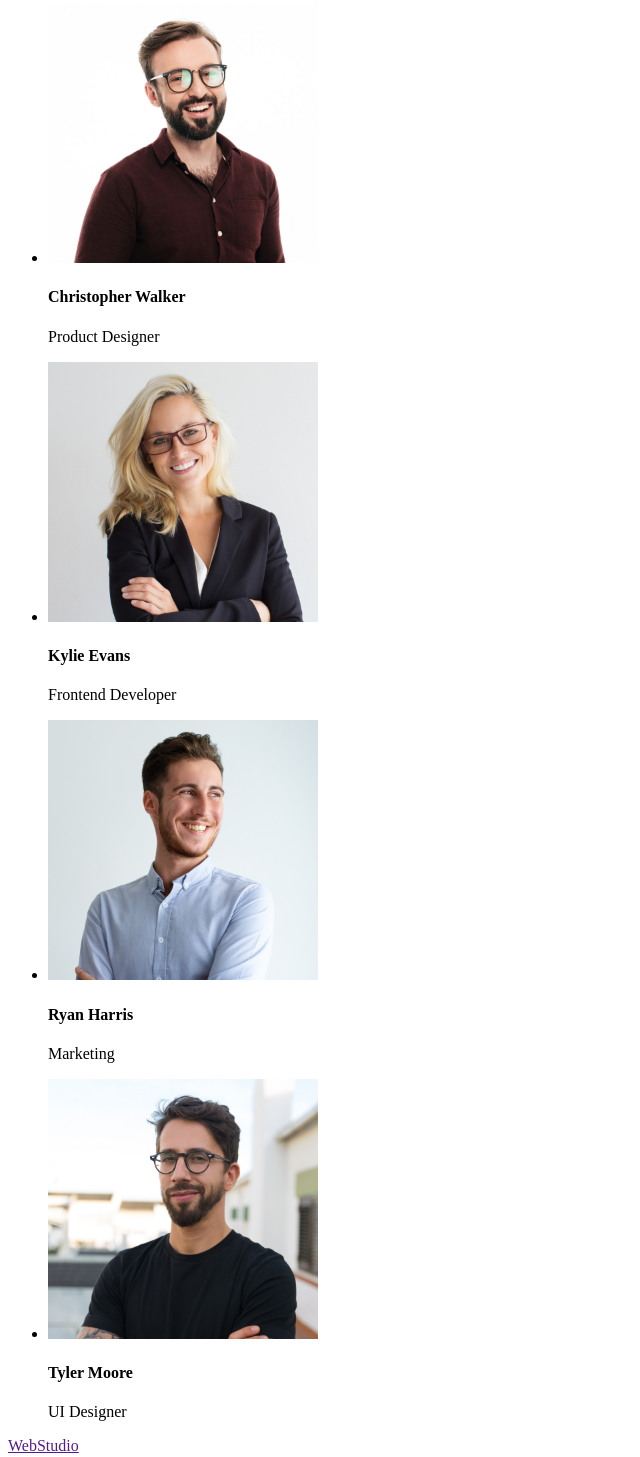
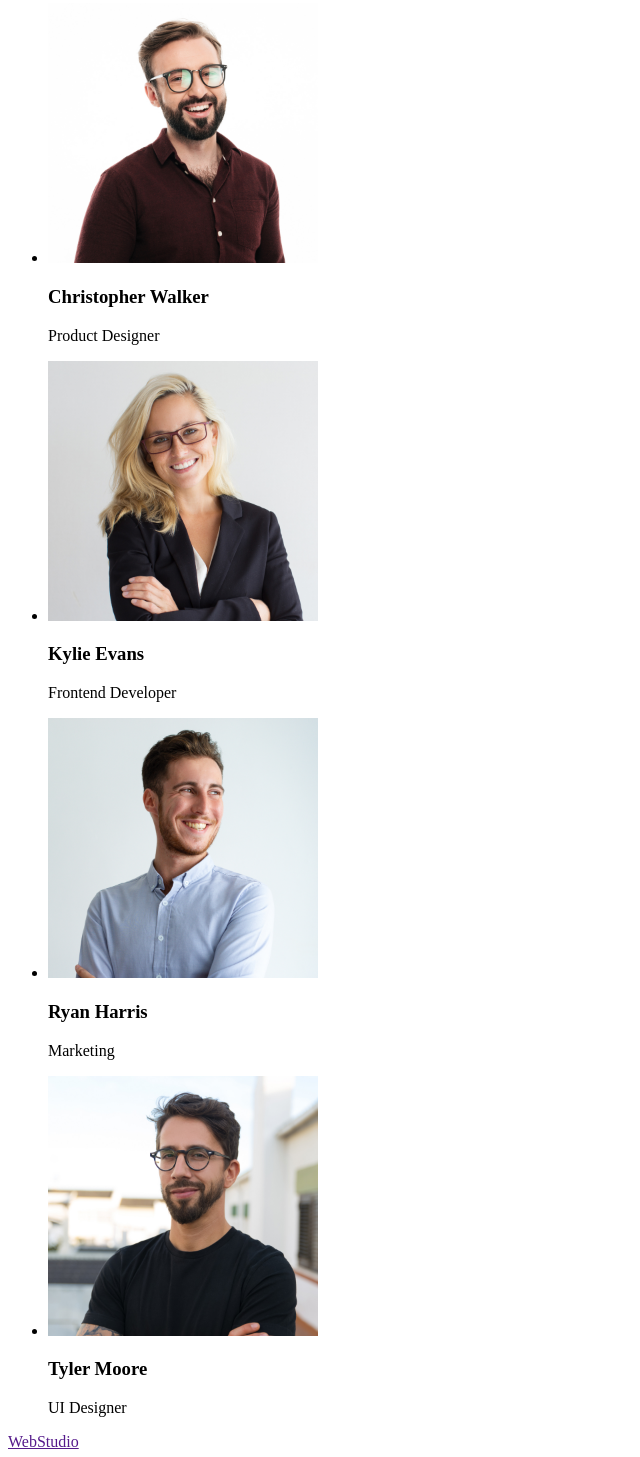
Before and after one commit to IYuliia/goit-markup-hw-01-fullstack, a plain HTML site: page index.html in a window 1280 px wide. Shown: the part 1570-3027 px from the top of the page, without its empty margins (0-640 px from the left). Drawn offline with Linux system fonts and the light colour scheme.

Commit message:
updates subheadings

```diff
--- a/index.html
+++ b/index.html
@@ -98,22 +98,22 @@
               alt="our team"
               width="270"
             />
-            <h4>Christopher Walker</h4>
+            <h3>Christopher Walker</h3>
             <p>Product Designer</p>
           </li>
           <li>
             <img src="./images/kylie-evans.jpg" alt="our team" width="270" />
-            <h4>Kylie Evans</h4>
+            <h3>Kylie Evans</h3>
             <p>Frontend Developer</p>
           </li>
           <li>
             <img src="./images/ryan-harris.jpg" alt="our team" width="270" />
-            <h4>Ryan Harris</h4>
+            <h3>Ryan Harris</h3>
             <p>Marketing</p>
           </li>
           <li>
             <img src="./images/tyler-moore.jpg" alt="our team" width="270" />
-            <h4>Tyler Moore</h4>
+            <h3>Tyler Moore</h3>
             <p>UI Designer</p>
           </li>
         </ul>
```
